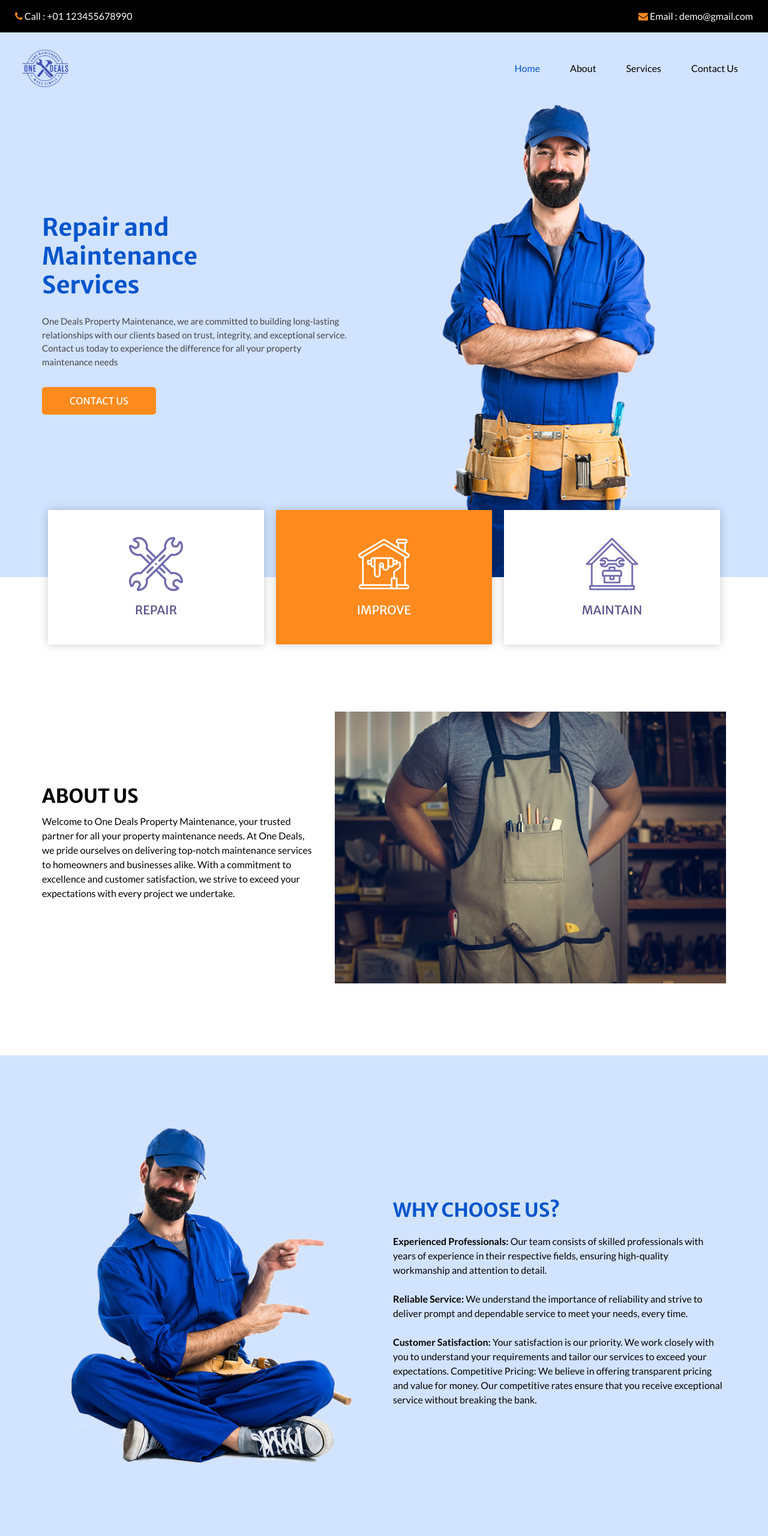
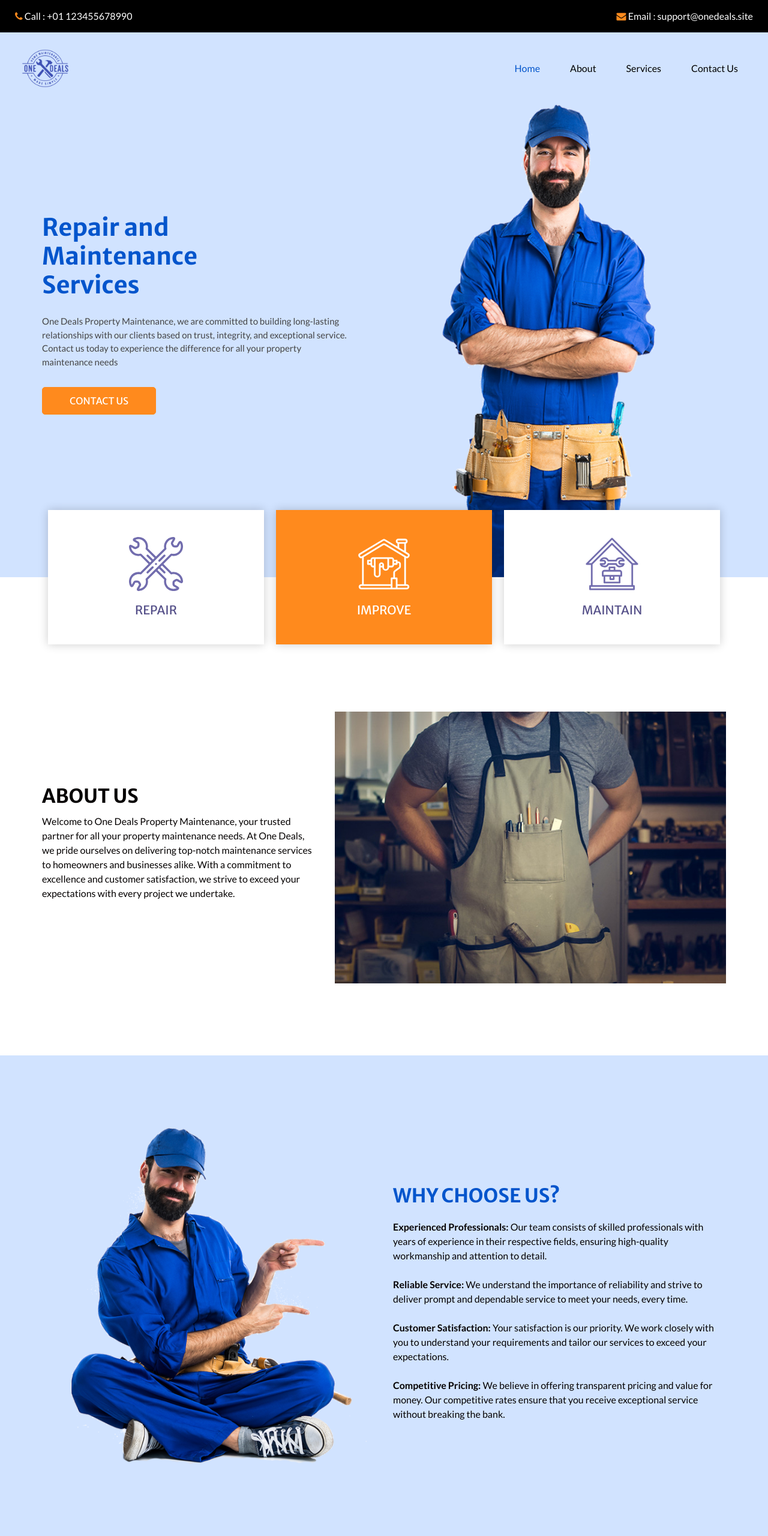
Before and after one commit to FasalThoufeeq/Maintanance, a plain HTML site: page Maintanance/index.html in a window 1280 px wide. Shown: the top 2560 px of the page at 60% size. Drawn offline with nearby package versions, Linux system fonts and the light colour scheme; some packages are replaced by stand-ins of ours.

Commit message:
first commit7

```diff
--- a/Maintanance/index.html
+++ b/Maintanance/index.html
@@ -46,7 +46,7 @@
               </a>
               <a href="">
                 <i class="fa fa-envelope" aria-hidden="true"></i>
-                <span> Email : demo@gmail.com </span>
+                <span> Email : support@onedeals.site </span>
               </a>
             </div>
           </div>
@@ -273,7 +273,10 @@
                 <strong>Customer Satisfaction:</strong> Your satisfaction is our
                 priority. We work closely with you to understand your
                 requirements and tailor our services to exceed your
-                expectations. Competitive Pricing: We believe in offering
+                expectations.
+                <br />
+                <br />
+                <strong>Competitive Pricing:</strong> We believe in offering
                 transparent pricing and value for money. Our competitive rates
                 ensure that you receive exceptional service without
                 breaking the bank.
@@ -603,7 +606,7 @@
                       <div class="img-box">
                         <i class="fa fa-map-marker" aria-hidden="true"></i>
                       </div>
-                      <p>Lorem Ipsum is simply dummy text</p>
+                      <p>Kerala, Tamil Nadu, Karnataka & All India</p>
                     </div>
                   </a>
                 </div>
@@ -623,7 +626,7 @@
                       <div class="img-box">
                         <i class="fa fa-envelope" aria-hidden="true"></i>
                       </div>
-                      <p>demo@gmail.com</p>
+                      <p>support@onedeals.site</p>
                     </div>
                   </a>
                 </div>
```
